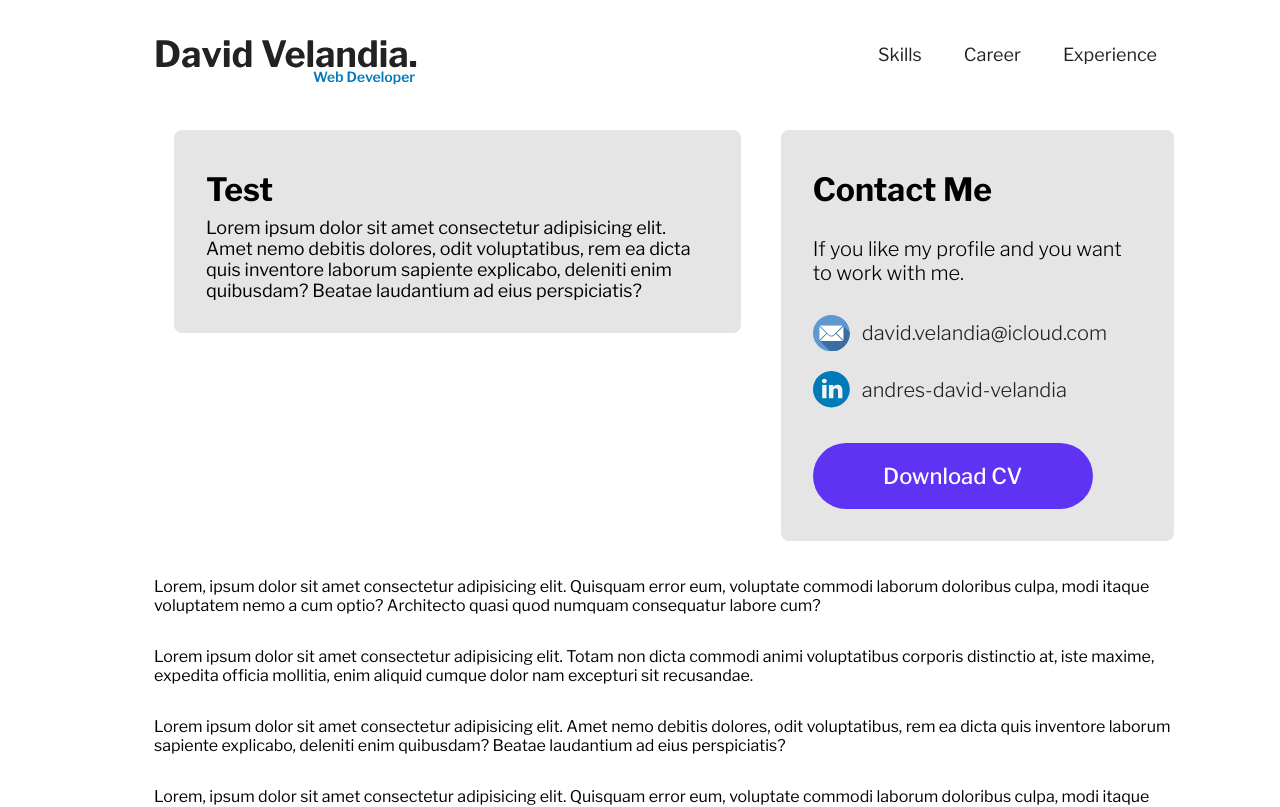
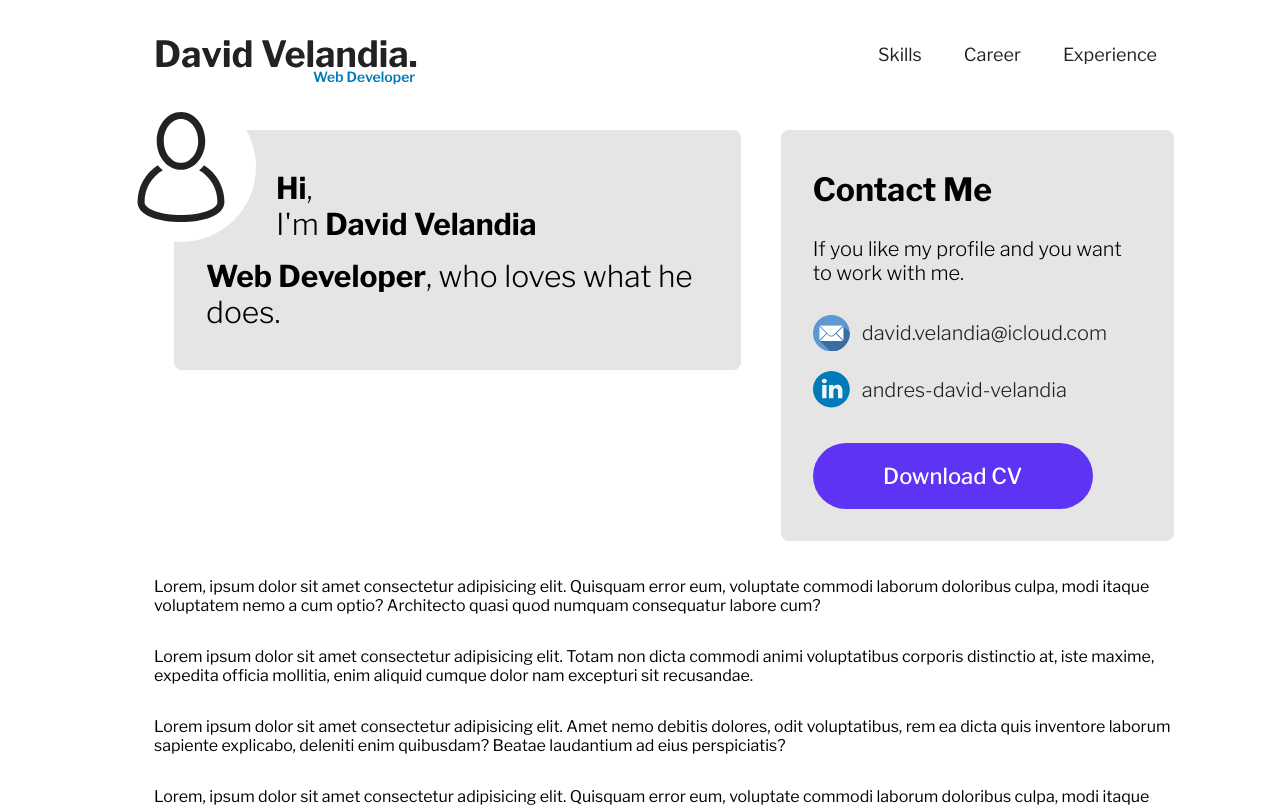
Before and after one commit to david-velandia/david-velandia.github.io, a Next.js app: page / in a window 1280 px wide. Shown: the top 807 px of the page. Built offline with nearby package versions, Linux system fonts and the light colour scheme.

Commit message:
Add Greeting Card

```diff
--- a/components/atoms/Card/CardContent.styles.ts
+++ b/components/atoms/Card/CardContent.styles.ts
@@ -1,8 +1,13 @@
 import styled from 'styled-components';
+import { CardContentProps } from './CardContent';
 
-export const Content = styled.div`
+interface ContentProps {
+  $direction: CardContentProps['direction'];
+}
+
+export const Content = styled.div<ContentProps>`
   font-size: 18px;
   display: flex;
   flex-wrap: wrap;
-  flex-direction: column;
+  flex-direction: ${({ $direction }) => $direction};
 `;
--- a/components/atoms/Card/CardContent.tsx
+++ b/components/atoms/Card/CardContent.tsx
@@ -1,4 +1,10 @@
 import React, { FC } from 'react';
 import { Content } from './CardContent.styles';
 
-export const CardContent: FC = ({ children }) => <Content>{children}</Content>;
+export interface CardContentProps {
+  direction?: 'row' | 'row-reverse' | 'column' | 'column-reverse';
+}
+
+export const CardContent: FC<CardContentProps> = ({ children, direction = 'column' }) => (
+  <Content $direction={direction}>{children}</Content>
+);
--- a/components/atoms/Icons/Icons.tsx
+++ b/components/atoms/Icons/Icons.tsx
@@ -47,3 +47,16 @@ export const IconLinkedIn = (props) => (
     </defs>
   </svg>
 );
+
+export const IconProfile = (props) => (
+  <svg
+    xmlns="http://www.w3.org/2000/svg"
+    viewBox="0 0 456.4 456.4"
+    xmlSpace="preserve"
+    fill="currentColor"
+    {...props}
+  >
+    <path d="M324.2 220.5a138 138 0 0 1-21 21.4c45.4 26.1 76 75.1 76 131.2 0 30.3-66.3 54-151 54S77 403.4 77 373.1c0-56 30.7-105 76.1-131.2-8-6.4-14.9-13.6-21-21.4a180.4 180.4 0 0 0-84.3 152.6c0 19.4 10.6 46.5 61.3 65.2 31.6 11.7 73.9 18 119 18 45 0 87.3-6.3 119-18 50.7-18.7 61.3-45.8 61.3-65.2 0-64.2-33.7-120.6-84.3-152.6z" />
+    <path d="M228.2 239.8c56.8 0 100.6-55 100.6-119.9C328.8 54.9 285 0 228.2 0c-56.9 0-100.6 55-100.6 119.9 0 65 43.8 119.9 100.6 119.9zm0-210.6c39.3 0 71.3 40.7 71.3 90.7s-32 90.7-71.3 90.7-71.4-40.7-71.4-90.7 32-90.7 71.4-90.7z" />
+  </svg>
+);
--- /dev/null
+++ b/components/molecules/ProfileImg/ProfileImg.styles.ts
@@ -0,0 +1,9 @@
+import styled from 'styled-components';
+
+export const Container = styled.div`
+  width: 150px;
+  border-radius: 50%;
+  background-color: ${({ theme }) => theme.colors.white};
+  padding: 20px;
+  color: ${({ theme }) => theme.colors.mainBlack};
+`;
--- /dev/null
+++ b/components/molecules/ProfileImg/ProfileImg.view.tsx
@@ -0,0 +1,16 @@
+import React, { FC } from 'react';
+import { IconProfile } from '@/atoms';
+import { Container } from './ProfileImg.styles';
+
+interface ProfileImgProps {
+  url?: string;
+  className?: string;
+}
+
+export const ProfileImg: FC<ProfileImgProps> = ({ url, className }) => {
+  return (
+    <Container className={className}>
+      <IconProfile />
+    </Container>
+  );
+};
--- /dev/null
+++ b/components/molecules/ProfileImg/index.ts
@@ -0,0 +1 @@
+export * from './ProfileImg.view';
--- a/components/molecules/index.ts
+++ b/components/molecules/index.ts
@@ -1,2 +1,3 @@
 export * from './Navbar';
 export * from './Navbar';
+export * from './ProfileImg';
--- a/components/pages/Home/Home.styles.ts
+++ b/components/pages/Home/Home.styles.ts
@@ -3,12 +3,38 @@ import {
   IconMail as AtomIconMail,
   IconLinkedIn as AtomIconLinkedIn,
 } from '@/atoms';
+import { ProfileImg as MoleculeProfileImg } from '@/molecules';
 import styled from 'styled-components';
 
 export const MainText = styled.p`
   font-size: 20px;
   font-weight: 300;
   width: 100%;
+`;
+
+export const RegularText = styled.span`
+  font-size: 30px;
+  font-weight: 300;
+  flex: 0 1 100%;
+  margin: 8px 0;
+
+  ${({ theme }) => theme.query.desktop} {
+    flex: 0 1 auto;
+  }
+`;
+
+export const ProfileImg = styled(MoleculeProfileImg)`
+  width: 100px;
+  height: 100px;
+  display: block;
+  margin-right: auto;
+
+  ${({ theme }) => theme.query.desktop} {
+    width: 150px;
+    height: 150px;
+    float: left;
+    margin: -70px 20px 0 -100px;
+  }
 `;
 
 export const List = styled.ul`
--- a/components/pages/Home/Home.tsx
+++ b/components/pages/Home/Home.tsx
@@ -2,7 +2,7 @@ import React from 'react';
 import Head from 'next/head';
 
 import { MainLayout } from '@/layouts';
-import { Card, CardTitle, CardContent, Grid } from '@/atoms';
+import { Card, CardTitle, CardContent, Grid, Hide } from '@/atoms';
 import { useTranslation } from 'react-i18next';
 import {
   Link,
@@ -13,6 +13,8 @@ import {
   Button,
   IconMail,
   IconLinkedIn,
+  ProfileImg,
+  RegularText,
 } from './Home.styles';
 
 export const Home = () => {
@@ -28,11 +30,19 @@ export const Home = () => {
       </Head>
       <Grid desktop={7} tablet={12} mobile={12} spacing={5}>
         <Card>
-          <CardTitle>Test</CardTitle>
-          <CardContent>
-            Lorem ipsum dolor sit amet consectetur adipisicing elit. Amet nemo debitis dolores, odit
-            voluptatibus, rem ea dicta quis inventore laborum sapiente explicabo, deleniti enim
-            quibusdam? Beatae laudantium ad eius perspiciatis?
+          <CardContent direction="row">
+            <ProfileImg />
+            <RegularText as="h2">
+              <b>Hi</b>,{' '}
+              <Hide devices={['tablet']}>
+                <br />
+              </Hide>{' '}
+              I&apos;m <b>David Velandia</b>
+            </RegularText>{' '}
+            <br />
+            <RegularText>
+              <b>Web Developer</b>, who loves what he does.
+            </RegularText>
           </CardContent>
         </Card>
       </Grid>
```
